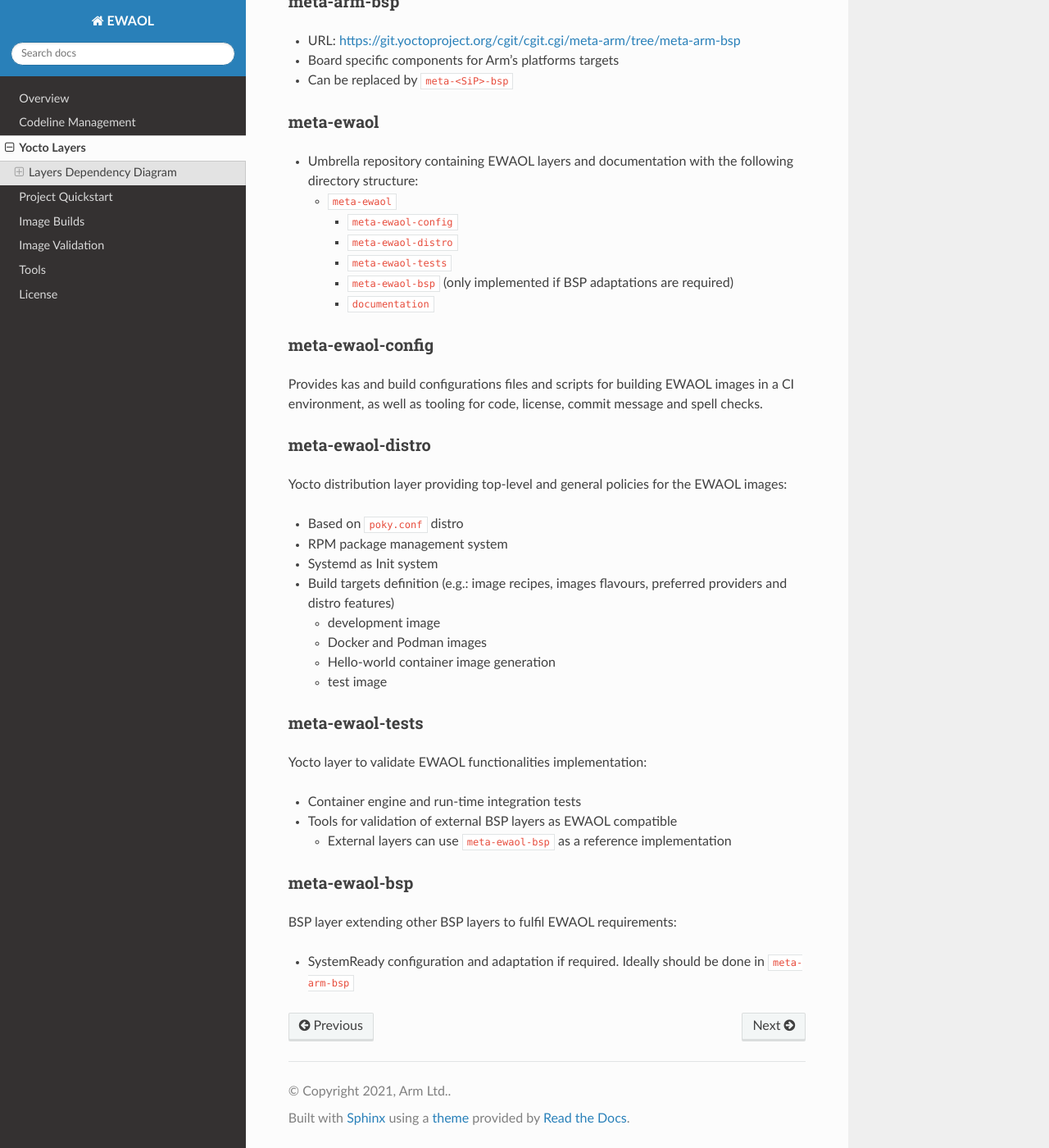
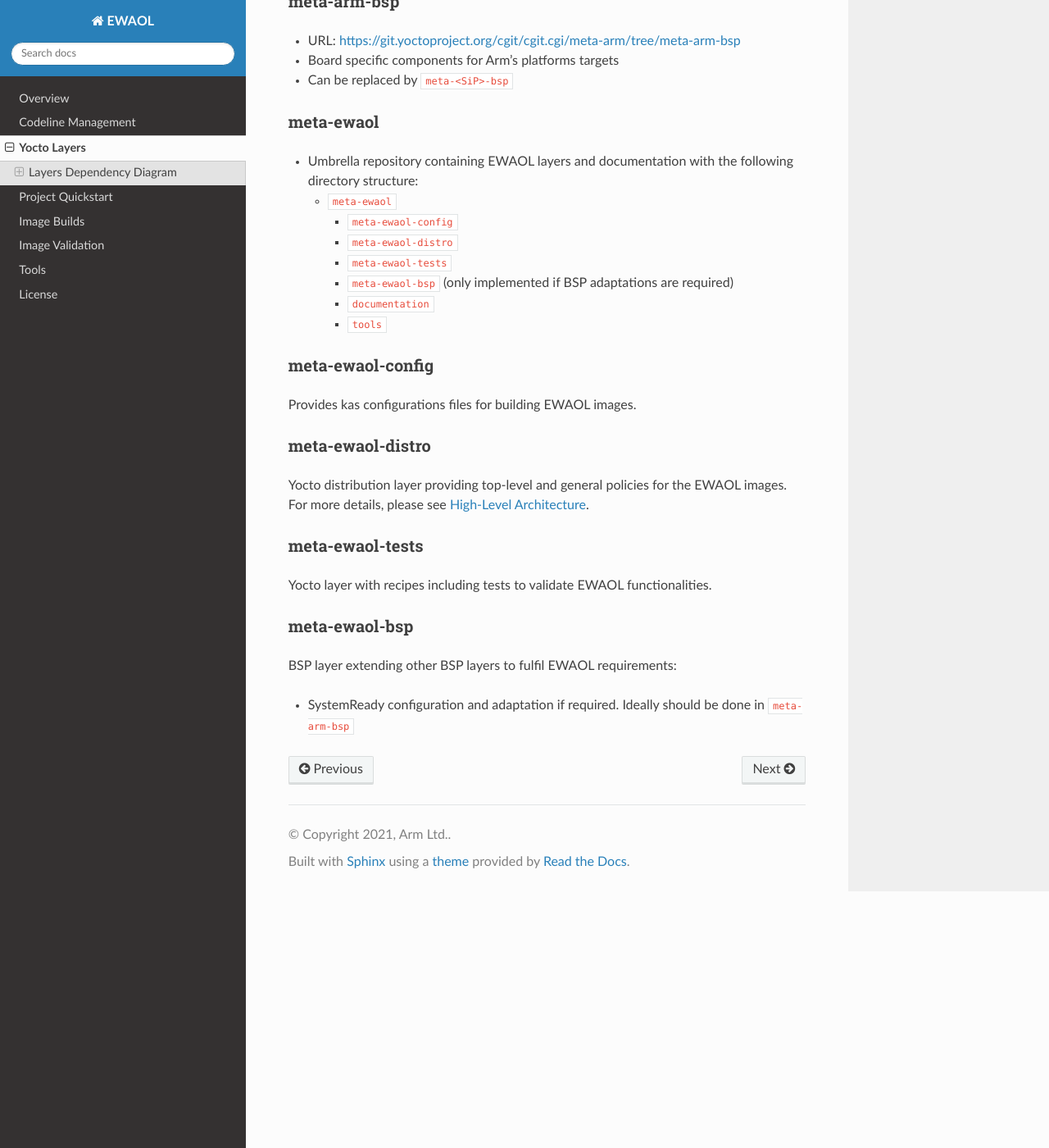
Before and after one commit to chaoge525/soafee_demo, a Sphinx documentation site: the page built from documentation/yocto-layers.rst, in a window 1280 px wide and 1400 px high, scrolled down 801 px. Shown: the whole window at 82% size. Built offline with Sphinx 7.4.7 and the Read the Docs theme 2.0.0, drawn with Linux system fonts in a browser that asks for light colours.

Commit message:
doc: Add tools directory in the documentation
This patch reflects the changes made to the tools directory on the
documentation. It also simplifies the yocto-layers page.

Issue-Id: SCM-3031
Signed-off-by: Hugo L'Hostis <hugo.lhostis@arm.com>
Change-Id: I0f63920897c6ebe17828db7cb83848e465e70c89

```diff
--- a/documentation/yocto-layers.rst
+++ b/documentation/yocto-layers.rst
@@ -34,41 +34,23 @@
     * ``meta-ewaol-tests``
     * ``meta-ewaol-bsp`` (only implemented if BSP adaptations are required)
     * ``documentation``
+    * ``tools``
 
 meta-ewaol-config
 ^^^^^^^^^^^^^^^^^
 
-Provides kas and build configurations files and scripts for building EWAOL
-images in a CI environment, as well as tooling for code, license, commit
-message and spell checks.
+Provides kas configurations files for building EWAOL images.
 
 meta-ewaol-distro
 ^^^^^^^^^^^^^^^^^
 
 Yocto distribution layer providing top-level and general policies for the EWAOL
-images:
-
-* Based on ``poky.conf`` distro
-* RPM package management system
-* Systemd as Init system
-* Build targets definition
-  (e.g.: image recipes, images flavours, preferred providers and distro
-  features)
-
-  * development image
-  * Docker and Podman images
-  * Hello-world container image generation
-  * test image
+images. For more details, please see :ref:`High-Level Architecture`.
 
 meta-ewaol-tests
 ^^^^^^^^^^^^^^^^
 
-Yocto layer to validate EWAOL functionalities implementation:
-
-* Container engine and run-time integration tests
-* Tools for validation of external BSP layers as EWAOL compatible
-
-  * External layers can use ``meta-ewaol-bsp`` as a reference implementation
+Yocto layer with recipes including tests to validate EWAOL functionalities.
 
 meta-ewaol-bsp
 ^^^^^^^^^^^^^^
```
Also changed, not shown: README.md (+5 -3 lines), documentation/overview.rst (+8 -0 lines), 1 other file.
